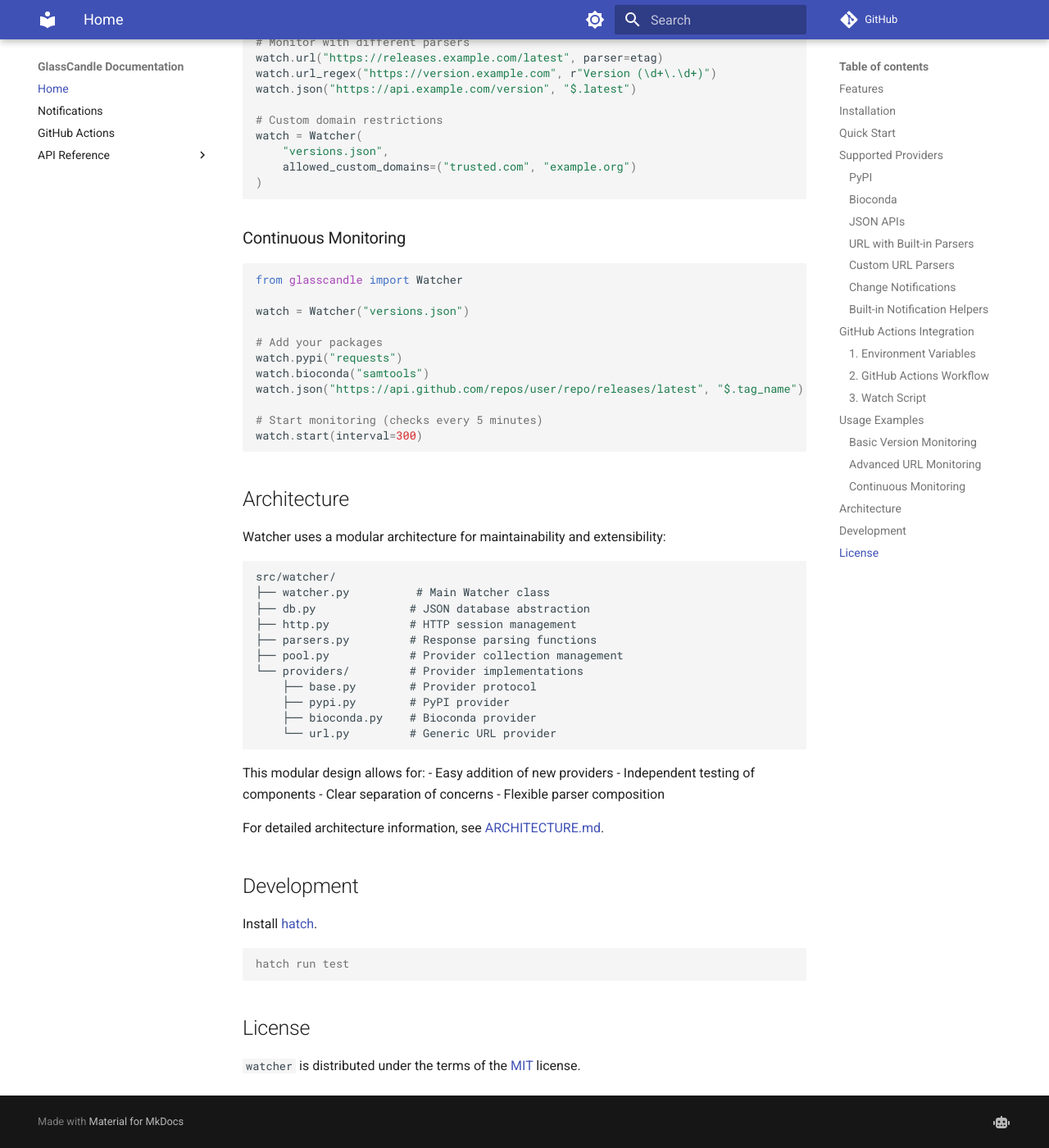
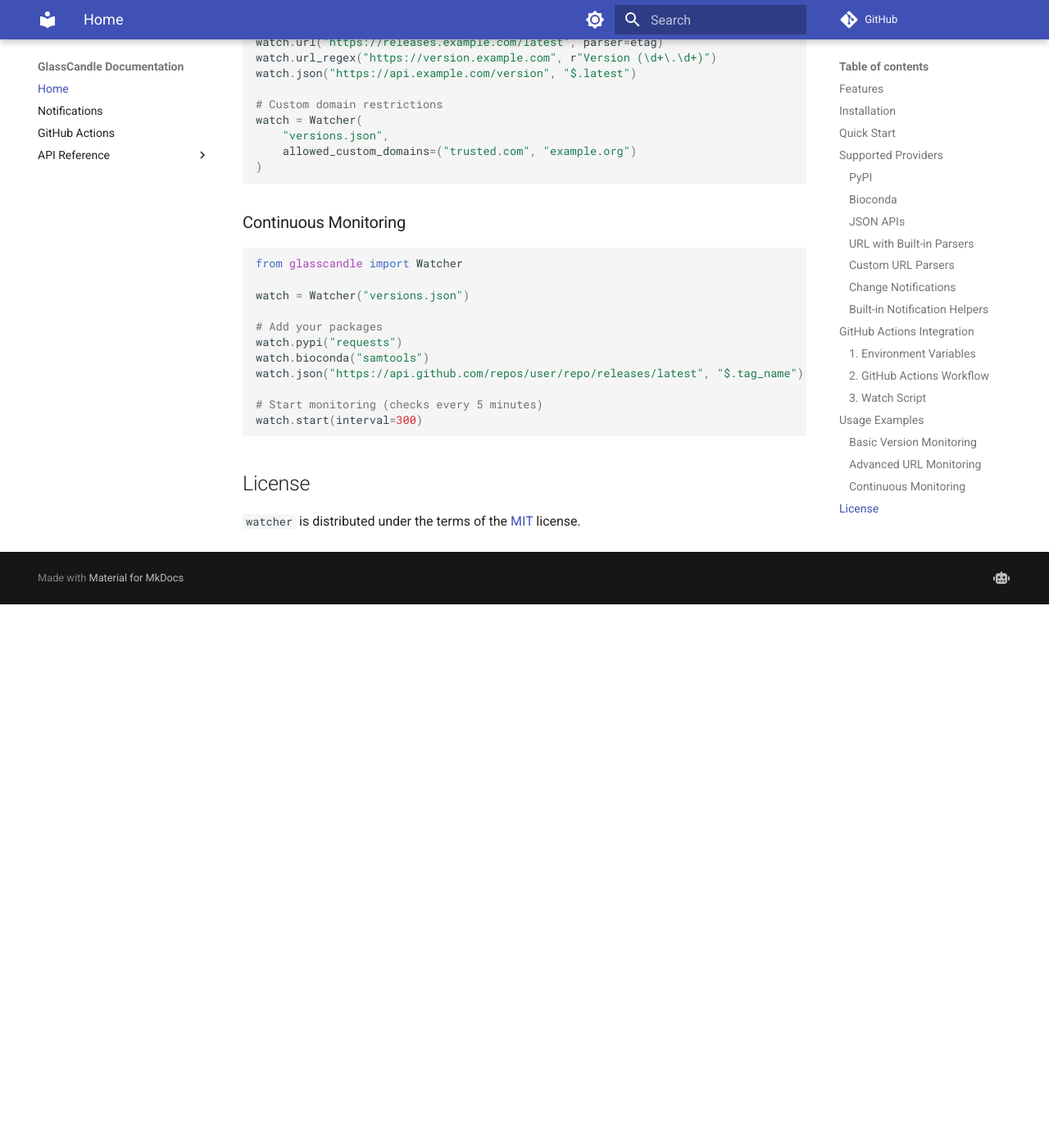
Before and after one commit to Wytamma/glasscandle, an MkDocs documentation site: the page built from docs/index.md, in a window 1280 px wide and 1400 px high, scrolled down 6269 px. Shown: the whole window at 82% size. Built offline with MkDocs 1.6.1 and Material for MkDocs 9.7.7, drawn with Linux system fonts in a browser that asks for light colours; comment, search, counter and statistics services are not loaded; after the commit the page ends 7006 px from its top, so only the background shows below that; some of the changed text lies outside the part shown.

Commit message:
fix: update readme and index

````diff
--- a/docs/index.md
+++ b/docs/index.md
@@ -8,6 +5,10 @@
 
 [![PyPI - Version](https://img.shields.io/pypi/v/glasscandle.svg)](https://pypi.org/project/glasscandle)
 [![PyPI - Python Version](https://img.shields.io/pypi/pyversions/glasscandle.svg)](https://pypi.org/project/glasscandle)
+[![write-the - docs](https://badgen.net/badge/write-the/docs/blue?icon=https://raw.githubusercontent.com/Wytamma/write-the/master/images/write-the-icon.svg)](https://write-the.wytamma.com/)
+[![write-the - test](https://badgen.net/badge/write-the/tests/green?icon=https://raw.githubusercontent.com/Wytamma/write-the/master/images/write-the-icon.svg)](https://github.com/Wytamma/glasscandle/actions/workflows/tests.yml)
+[![codecov](https://codecov.io/gh/Wytamma/glasscandle/branch/master/graph/badge.svg?token=yEDn56L76k)](https://app.codecov.io/gh/Wytamma/glasscandle/tree/master)
+
 
 -----
 
@@ -217,13 +218,12 @@
     - run: python watch_script.py
       env:
         SLACK_WEBHOOK_URL: ${{ secrets.SLACK_WEBHOOK_URL }}
-        EMAIL_TO: ${{ secrets.EMAIL_TO }}
     - run: |
         git config --local user.email "action@github.com"
         git config --local user.name "GitHub Action"
-        git add versions.json || true
+        git add .
         git diff --staged --quiet || git commit -m "Update versions [skip ci]"
-        git push || true
+        git push
 ```
 
 ### 3. Watch Script
@@ -293,39 +293,6 @@
 watch.start(interval=300)
 ```
 
-## Architecture
-
-Watcher uses a modular architecture for maintainability and extensibility:
-
-```
-src/watcher/
-├── watcher.py          # Main Watcher class
-├── db.py              # JSON database abstraction
-├── http.py            # HTTP session management
-├── parsers.py         # Response parsing functions
-├── pool.py            # Provider collection management
-└── providers/         # Provider implementations
-    ├── base.py        # Provider protocol
-    ├── pypi.py        # PyPI provider
-    ├── bioconda.py    # Bioconda provider
-    └── url.py         # Generic URL provider
-```
-
-This modular design allows for:
-- Easy addition of new providers
-- Independent testing of components
-- Clear separation of concerns
-- Flexible parser composition
-
-For detailed architecture information, see [ARCHITECTURE.md](ARCHITECTURE.md).
-
-## Development
-
-Install [hatch](https://github.com/pypa/hatch).
-
-```console
-hatch run test
-```
 
 ## License
 
````
Also changed, not shown: other parts of docs/index.md (+3 -6 lines), README.md (+3 -42 lines).
